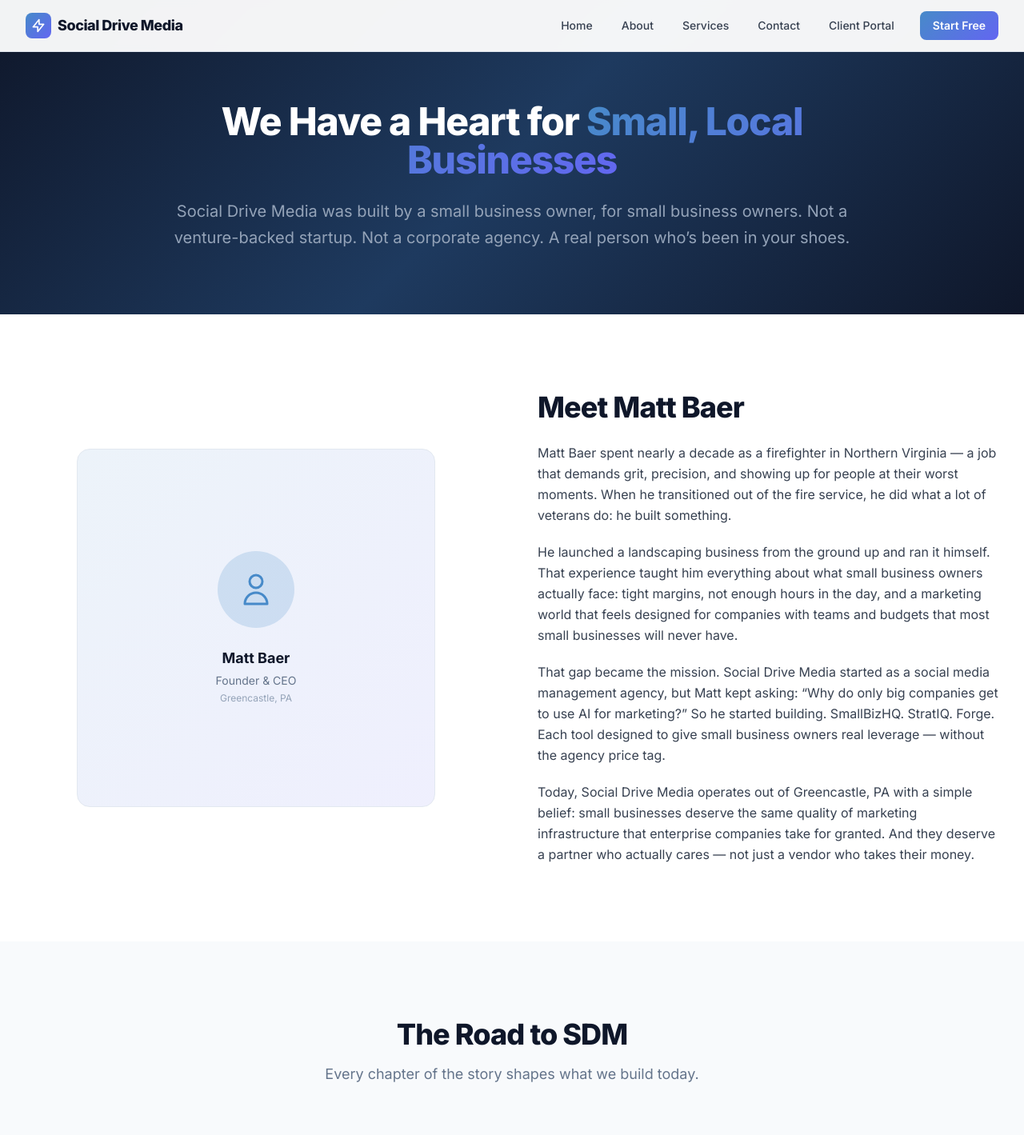
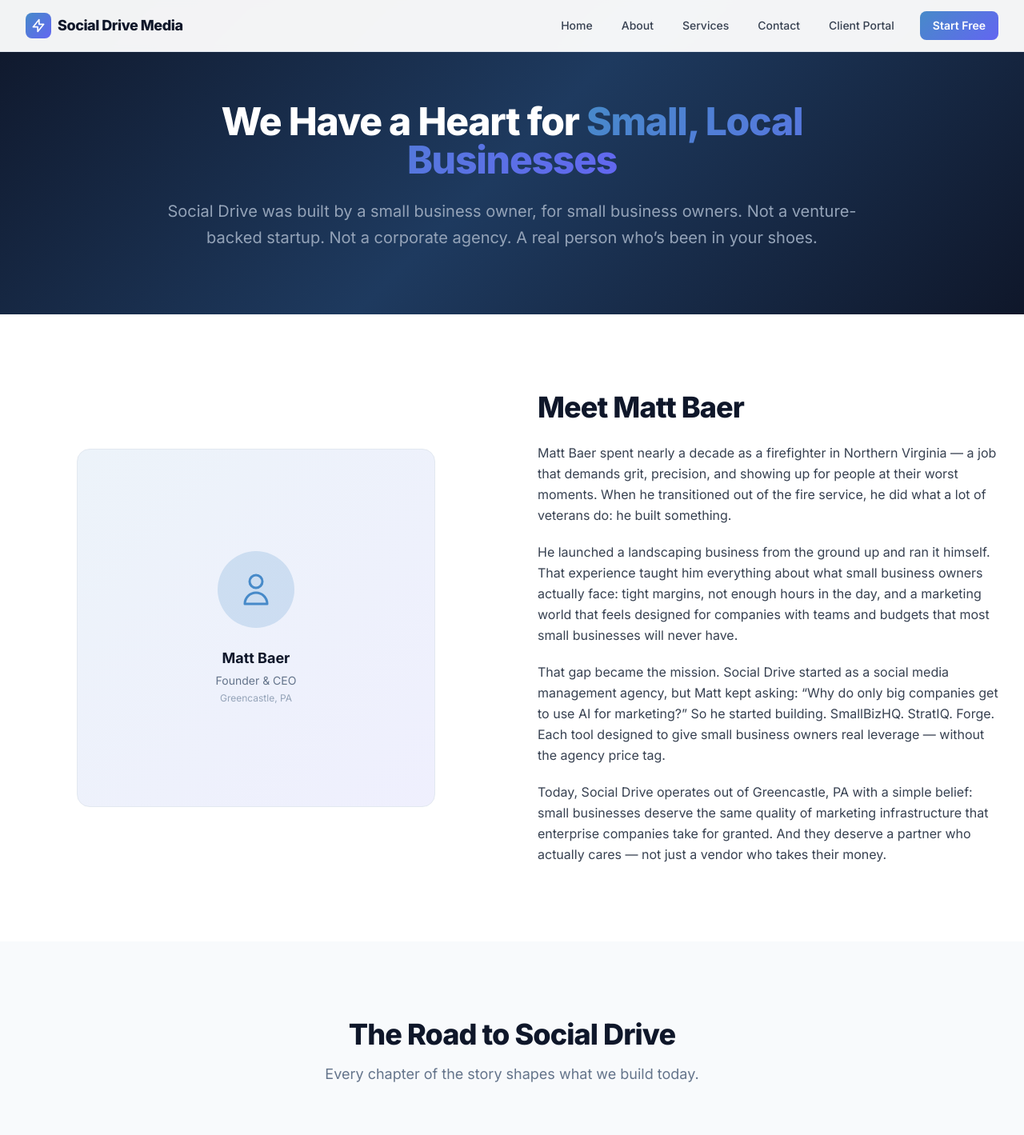
Before and after one commit to mbaer93/sdm-website, a Next.js app: page /about in a window 1280 px wide. Shown: the top 1419 px of the page at 80% size. Built offline with nearby package versions, Linux system fonts and the light colour scheme.

Commit message:
fix: brand name, email, logo, packages — app/about/page.tsx

```diff
--- a/app/about/page.tsx
+++ b/app/about/page.tsx
@@ -2,16 +2,16 @@
 import Link from "next/link";
 
 export const metadata: Metadata = {
-  title: "About Matt Baer & Social Drive Media",
+  title: "About Matt Baer & Social Drive",
   description:
-    "Meet Matt Baer — firefighter, small business owner, and founder of Social Drive Media. Learn how a decade in the fire service and running a small business shaped an AI marketing company built for small business owners.",
+    "Meet Matt Baer — firefighter, small business owner, and founder of Social Drive. Learn how a decade in the fire service and running a small business shaped an AI marketing company built for small business owners.",
   alternates: {
     canonical: "https://www.socialdrivemedia.com/about",
   },
   openGraph: {
-    title: "About Matt Baer & Social Drive Media",
+    title: "About Matt Baer & Social Drive",
     description:
-      "A firefighter, a landscaper, and now an AI marketing builder. Meet the founder of Social Drive Media.",
+      "A firefighter, a landscaper, and now an AI marketing builder. Meet the founder of Social Drive.",
     url: "https://www.socialdrivemedia.com/about",
   },
 };
@@ -20,32 +20,32 @@
   {
     icon: "💪",
     title: "Hard Work",
-    body: "We don't cut corners. Whether it's a free audit or a full managed marketing program, we put in the work to deliver real results.",
+    body: "We don\'t cut corners. Whether it\'s a free audit or a full managed marketing program, we put in the work to deliver real results.",
   },
   {
     icon: "🎯",
     title: "Simplicity",
-    body: "Marketing doesn't have to be complicated. We cut through the noise and give you tools and strategies that are clear, actionable, and actually work.",
+    body: "Marketing doesn\'t have to be complicated. We cut through the noise and give you tools and strategies that are clear, actionable, and actually work.",
   },
   {
     icon: "🤝",
     title: "Honesty",
-    body: "If something isn't working, we'll tell you. We'd rather lose a client with our integrity intact than keep one by telling them what they want to hear.",
+    body: "If something isn\'t working, we\'ll tell you. We\'d rather lose a client with our integrity intact than keep one by telling them what they want to hear.",
   },
   {
     icon: "🔓",
     title: "No Contracts, No Lock-In",
-    body: "Everything we offer is month-to-month. We earn your business every month because we believe that's how it should work.",
+    body: "Everything we offer is month-to-month. We earn your business every month because we believe that\'s how it should work.",
   },
   {
     icon: "🏘️",
     title: "Community First",
-    body: "We're based in Greencastle, PA and we care about the small businesses that make our communities thrive — from the main street diner to the local HVAC company.",
+    body: "We\'re based in Greencastle, PA and we care about the small businesses that make our communities thrive — from the main street diner to the local HVAC company.",
   },
   {
     icon: "✝️",
     title: "Faith-Driven",
-    body: "Our values are grounded in faith. We treat every client, partner, and team member the way we'd want to be treated — with respect, care, and genuine investment in their success.",
+    body: "Our values are grounded in faith. We treat every client, partner, and team member the way we\'d want to be treated — with respect, care, and genuine investment in their success.",
   },
 ];
 
@@ -68,7 +68,7 @@
   {
     year: "Today",
     title: "Building AI Tools for Small Business",
-    body: "Social Drive Media evolved from a social media agency into something bigger: an AI-powered marketing infrastructure company. Matt now builds tools like SmallBizHQ, StratIQ, and Forge to give small businesses the same marketing firepower that big companies have — at a fraction of the cost.",
+    body: "Social Drive evolved from a social media agency into something bigger: an AI-powered marketing infrastructure company. Matt now builds tools like SmallBizHQ, StratIQ, and Forge to give small businesses the same marketing firepower that big companies have — at a fraction of the cost.",
   },
 ];
 
@@ -83,7 +83,7 @@
             <span className="text-gradient">Small, Local Businesses</span>
           </h1>
           <p className="text-xl text-[#94a3b8] leading-relaxed">
-            Social Drive Media was built by a small business owner, for small business owners. Not a venture-backed startup. Not a corporate agency. A real person who&rsquo;s been in your shoes.
+            Social Drive was built by a small business owner, for small business owners. Not a venture-backed startup. Not a corporate agency. A real person who&rsquo;s been in your shoes.
           </p>
         </div>
       </section>
@@ -119,10 +119,10 @@
                   He launched a landscaping business from the ground up and ran it himself. That experience taught him everything about what small business owners actually face: tight margins, not enough hours in the day, and a marketing world that feels designed for companies with teams and budgets that most small businesses will never have.
                 </p>
                 <p>
-                  That gap became the mission. Social Drive Media started as a social media management agency, but Matt kept asking: &ldquo;Why do only big companies get to use AI for marketing?&rdquo; So he started building. SmallBizHQ. StratIQ. Forge. Each tool designed to give small business owners real leverage — without the agency price tag.
+                  That gap became the mission. Social Drive started as a social media management agency, but Matt kept asking: &ldquo;Why do only big companies get to use AI for marketing?&rdquo; So he started building. SmallBizHQ. StratIQ. Forge. Each tool designed to give small business owners real leverage — without the agency price tag.
                 </p>
                 <p>
-                  Today, Social Drive Media operates out of Greencastle, PA with a simple belief: small businesses deserve the same quality of marketing infrastructure that enterprise companies take for granted. And they deserve a partner who actually cares — not just a vendor who takes their money.
+                  Today, Social Drive operates out of Greencastle, PA with a simple belief: small businesses deserve the same quality of marketing infrastructure that enterprise companies take for granted. And they deserve a partner who actually cares — not just a vendor who takes their money.
                 </p>
               </div>
             </div>
@@ -134,7 +134,7 @@
       <section className="py-24 px-4 sm:px-6 lg:px-8 bg-[#f8fafc]">
         <div className="max-w-4xl mx-auto">
           <div className="text-center mb-16">
-            <h2 className="text-4xl font-extrabold text-[#0f172a] tracking-tight mb-4">The Road to SDM</h2>
+            <h2 className="text-4xl font-extrabold text-[#0f172a] tracking-tight mb-4">The Road to Social Drive</h2>
             <p className="text-lg text-[#64748b]">Every chapter of the story shapes what we build today.</p>
           </div>
           <div className="relative">
@@ -162,7 +162,7 @@
           <div className="text-center mb-16">
             <h2 className="text-4xl font-extrabold text-[#0f172a] tracking-tight mb-4">What We Stand For</h2>
             <p className="text-lg text-[#64748b] max-w-2xl mx-auto">
-              These aren&rsquo;t corporate values on a wall. They&rsquo;re how Matt runs his business every day — and how everyone on the SDM team is expected to operate.
+              These aren&rsquo;t corporate values on a wall. They&rsquo;re how Matt runs his business every day — and how everyone on the Social Drive team is expected to operate.
             </p>
           </div>
           <div className="grid grid-cols-1 sm:grid-cols-2 lg:grid-cols-3 gap-8">
```
